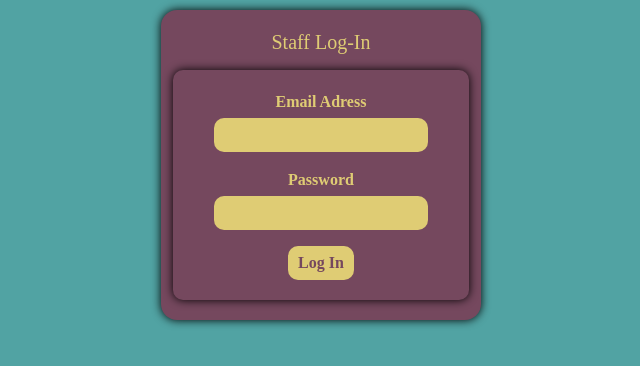
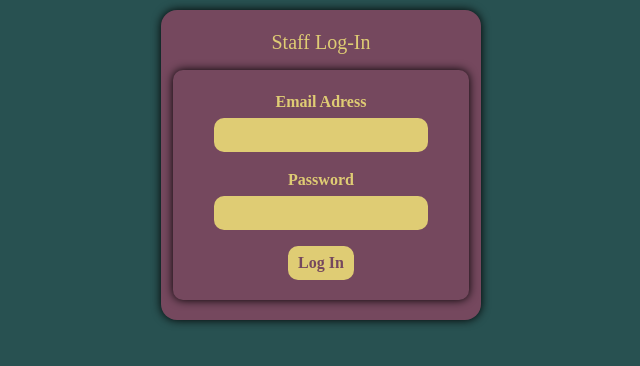
Before and after one commit to a-elshennawy/the-cafe, a React (Vite) app: page /staff-login in a window 1280 px wide. Shown: the top 366 px of the page, without its empty margins (319-959 px from the left). Built offline with nearby package versions, Linux system fonts and the light colour scheme; no server answers; a web font is replaced by a local one.

Commit message:
backgrond color

```diff
--- a/src/App.css
+++ b/src/App.css
@@ -1,7 +1,7 @@
 @import url("./fonts.css");
 
 :root {
-  --first: #51a3a3;
+  --first: #285151;
   --second: #75485e;
   --third: #cb904d;
   --fourth: #dfcc74;
@@ -39,6 +39,7 @@ nav {
   background-color: var(--fourth);
   padding: 10px 5px;
   border-radius: 20px;
+  box-shadow: 0 0 10px #0000009d;
   z-index: 1111;
 
   input {
--- a/src/App.jsx
+++ b/src/App.jsx
@@ -12,6 +12,7 @@ const ColdDrinks = lazy(() =>
   import("./components/pages/ColdDrinks/ColdDrinks")
 );
 const HotDrinks = lazy(() => import("./components/pages/HotDrinks/HotDrinks"));
+const Cart = lazy(() => import("./components/pages/Cart/Cart"));
 
 function App() {
   return (
@@ -27,6 +28,7 @@ function App() {
             </Route>
             <Route path="/staff-login" element={<StaffLogin />} />
             <Route path="/admin" element={<Admin />} />
+            <Route path="/cart" element={<Cart />} />
             <Route />
           </Routes>
         </Suspense>
--- a/src/components/Layout/Navbar.jsx
+++ b/src/components/Layout/Navbar.jsx
@@ -31,7 +31,9 @@ export default function Navbar() {
           }
         >
           <button className="toCart">
-            <RiShoppingBagFill />
+            <Link to={"/cart"}>
+              <RiShoppingBagFill />
+            </Link>
           </button>
         </div>
       </nav>
--- /dev/null
+++ b/src/components/pages/Cart/Cart.jsx
@@ -0,0 +1,3 @@
+export default function Cart() {
+  return <div>Cart</div>;
+}
```
